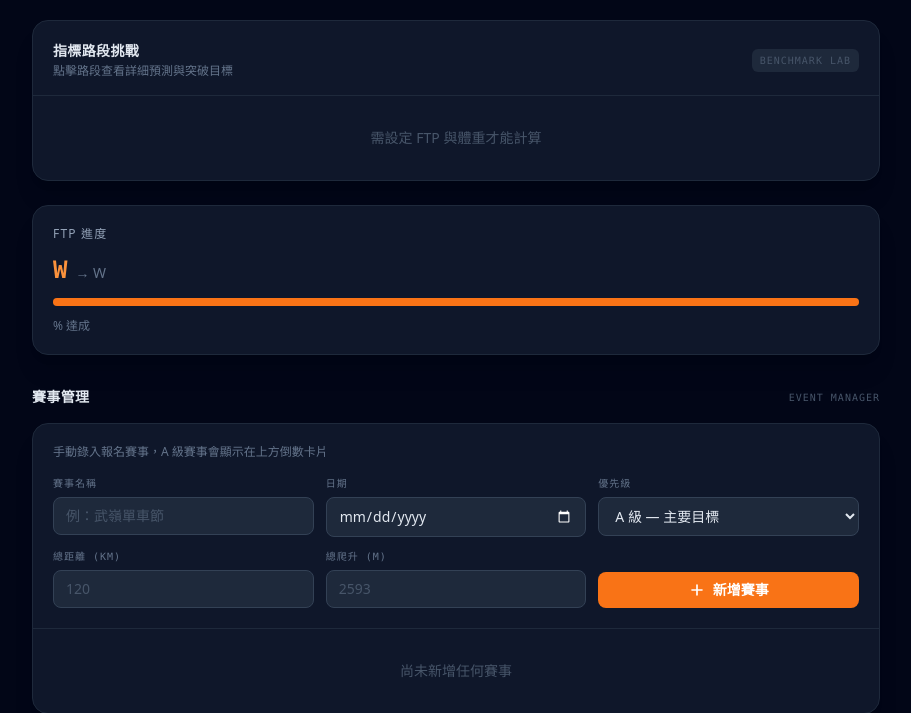
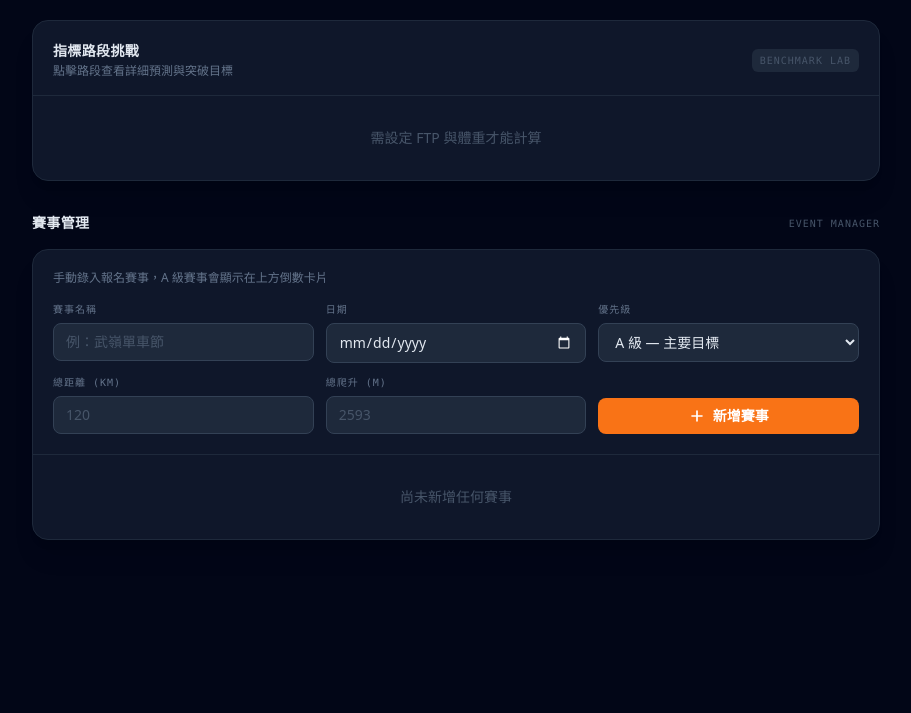
Before and after one commit to YC815/VeloData, a Flask app: template templates/racing.html in a window 1280 px wide. Shown: the part 460-1173 px from the top of the page, without its empty margins (184-1095 px from the left). After the commit the page ends 1000 px from the top, so only its background shows below. Run offline with Flask 3, Linux system fonts and the light colour scheme; the template is opened without the code that fills it, so the values that code supplies are empty; some libraries are stand-ins or nearby versions.

Commit message:
remove(ui): 移除 FTP 進度卡片
刪除 _kpi_ftp_progress.html 及其在 _content_racing.html、
_kpi_strip.html、_event_card.html 的引用，同步清除 app.py
中的 calc_ftp_progress 函式與所有路由的呼叫點。

Co-authored-by: Cursor <cursoragent@cursor.com>

```diff
--- a/app.py
+++ b/app.py
@@ -280,13 +280,6 @@ def _get_upcoming_events():
             .filter(RaceEvent.priority.in_(['A', 'B']))
             .order_by(RaceEvent.event_date)
             .all())
-
-
-def calc_ftp_progress(ftp, weight_kg):
-    target = 300
-    progress_pct = min(round(ftp / target * 100), 100)
-    w_per_kg = round(ftp / weight_kg, 2) if weight_kg else None
-    return {'current': ftp, 'target': target, 'progress_pct': progress_pct, 'w_per_kg': w_per_kg}
 
 
 def enrich_activity(act, ftp):
@@ -712,7 +705,6 @@ def partial_racing():
 
     pmc = calc_pmc(acts_raw, ftp, profile.timezone)
     tsb_status = calc_tsb_status(pmc['current_tsb'])
-    ftp_progress = calc_ftp_progress(ftp, weight_kg)
     wuling = calc_wuling(ftp, weight_kg, pmc['current_tsb'], bike_weight_kg)
     wuling_subx = calc_wuling_subx(ftp, weight_kg, pmc['current_tsb'], bike_weight_kg)
     all_benchmarks = calc_all_routes_benchmark(ftp, weight_kg, pmc['current_tsb'], bike_weight_kg)
@@ -726,7 +718,6 @@ def partial_racing():
         weight_kg=weight_kg,
         pmc=pmc,
         tsb_status=tsb_status,
-        ftp_progress=ftp_progress,
         wuling=wuling,
         wuling_subx=wuling_subx,
         all_benchmarks=all_benchmarks,
@@ -795,7 +786,6 @@ def api_export_for_ai():
 
     pmc = calc_pmc(acts_raw, ftp, profile.timezone)
     tsb_status = calc_tsb_status(pmc['current_tsb'])
-    ftp_progress = calc_ftp_progress(ftp, weight_kg)
     wuling = calc_wuling(ftp, weight_kg, pmc['current_tsb'])
 
     tz = pytz.timezone(profile.timezone)
@@ -835,7 +825,7 @@ def api_export_for_ai():
             'name': f"{athlete.get('firstname', '')} {athlete.get('lastname', '')}".strip(),
             'ftp_watts': ftp,
             'weight_kg': weight_kg,
-            'w_per_kg': ftp_progress['w_per_kg'],
+            'w_per_kg': round(ftp / weight_kg, 2) if weight_kg else None,
         },
         'current_fitness': {
             'ctl': pmc['current_ctl'],
@@ -929,7 +919,6 @@ def racing():
 
     pmc = calc_pmc(acts_raw, ftp, profile.timezone)
     tsb_status = calc_tsb_status(pmc['current_tsb'])
-    ftp_progress = calc_ftp_progress(ftp, weight_kg)
     wuling = calc_wuling(ftp, weight_kg, pmc['current_tsb'], bike_weight_kg)
     wuling_subx = calc_wuling_subx(ftp, weight_kg, pmc['current_tsb'], bike_weight_kg)
     all_benchmarks = calc_all_routes_benchmark(ftp, weight_kg, pmc['current_tsb'], bike_weight_kg)
@@ -943,7 +932,6 @@ def racing():
         weight_kg=weight_kg,
         pmc=pmc,
         tsb_status=tsb_status,
-        ftp_progress=ftp_progress,
         wuling=wuling,
         wuling_subx=wuling_subx,
         all_benchmarks=all_benchmarks,
--- a/templates/partials/_content_racing.html
+++ b/templates/partials/_content_racing.html
@@ -6,10 +6,5 @@
   {% include 'partials/_kpi_wuling.html' %}
 </div>
 
-<!-- FTP 進度（輔助資訊，保留在 Benchmark Lab 下方） -->
-<div class="mb-6">
-  {% include 'partials/_kpi_ftp_progress.html' %}
-</div>
-
 <!-- 區塊三：賽事管理清單 -->
 {% include 'partials/_event_manager.html' %}
--- a/templates/partials/_kpi_ftp_progress.html
+++ /dev/null
@@ -1,18 +0,0 @@
-<div class="bg-slate-900 p-5 rounded-2xl border border-slate-800 shadow-xl">
-  <h3 class="text-slate-400 text-xs uppercase tracking-widest mb-3">FTP 進度</h3>
-  <div class="flex items-baseline gap-2 mb-3">
-    <span class="text-2xl font-black text-orange-400 font-mono">{{ ftp_progress.current }}W</span>
-    <span class="text-slate-500 text-sm">→ {{ ftp_progress.target }}W</span>
-  </div>
-  <div class="w-full bg-slate-800 rounded-full h-2 mb-3">
-    <div class="bg-orange-500 h-2 rounded-full transition-all" style="width: {{ ftp_progress.progress_pct }}%"></div>
-  </div>
-  <div class="flex items-center justify-between">
-    <span class="text-xs text-slate-500">{{ ftp_progress.progress_pct }}% 達成</span>
-    {% if ftp_progress.w_per_kg %}
-    <span class="bg-slate-800 text-cyan-400 font-mono text-xs px-2 py-0.5 rounded-full">
-      {{ ftp_progress.w_per_kg }} W/kg
-    </span>
-    {% endif %}
-  </div>
-</div>
```
Also changed, not shown: templates/partials/_event_card.html (+0 -12 lines), templates/partials/_kpi_strip.html (+1 -21 lines).
